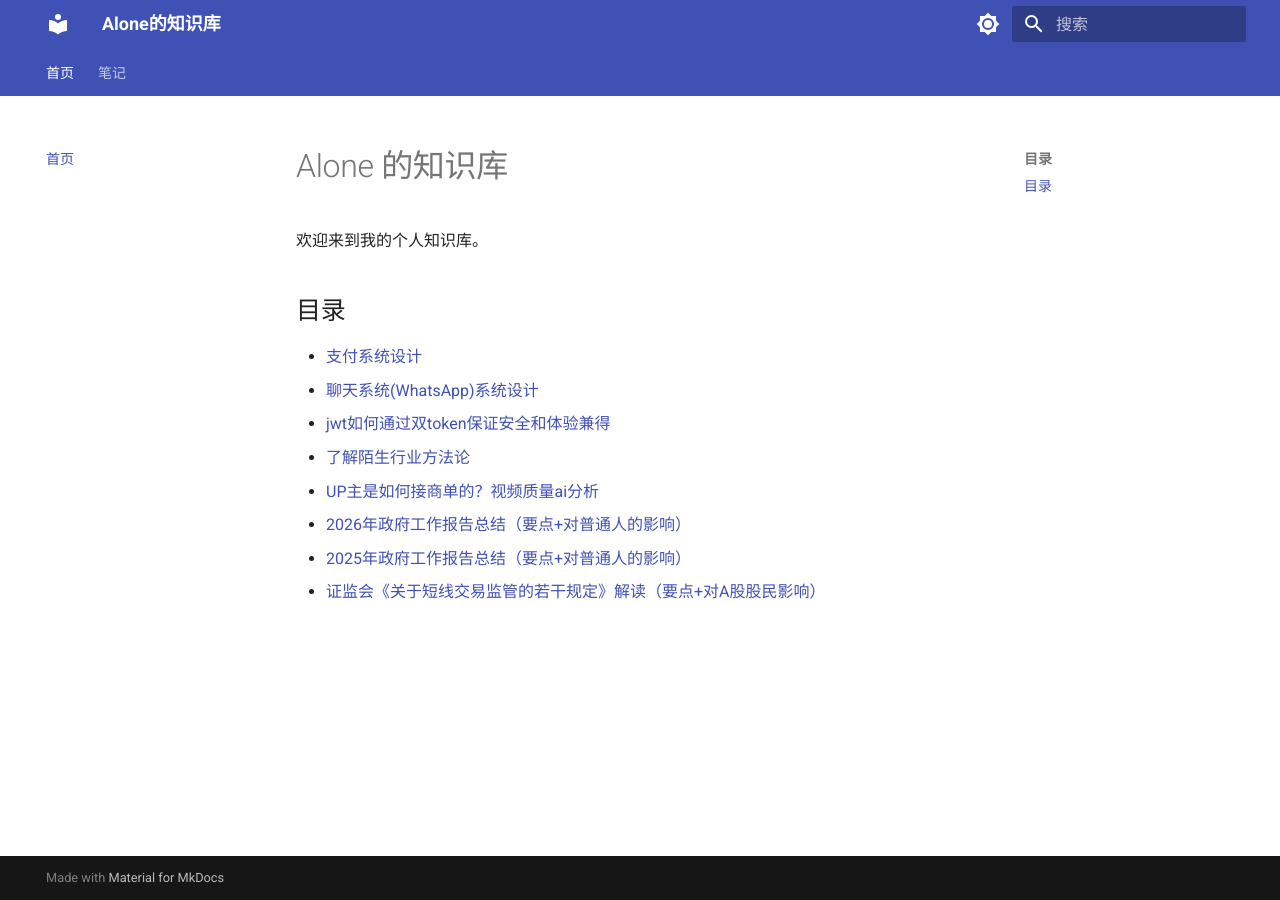
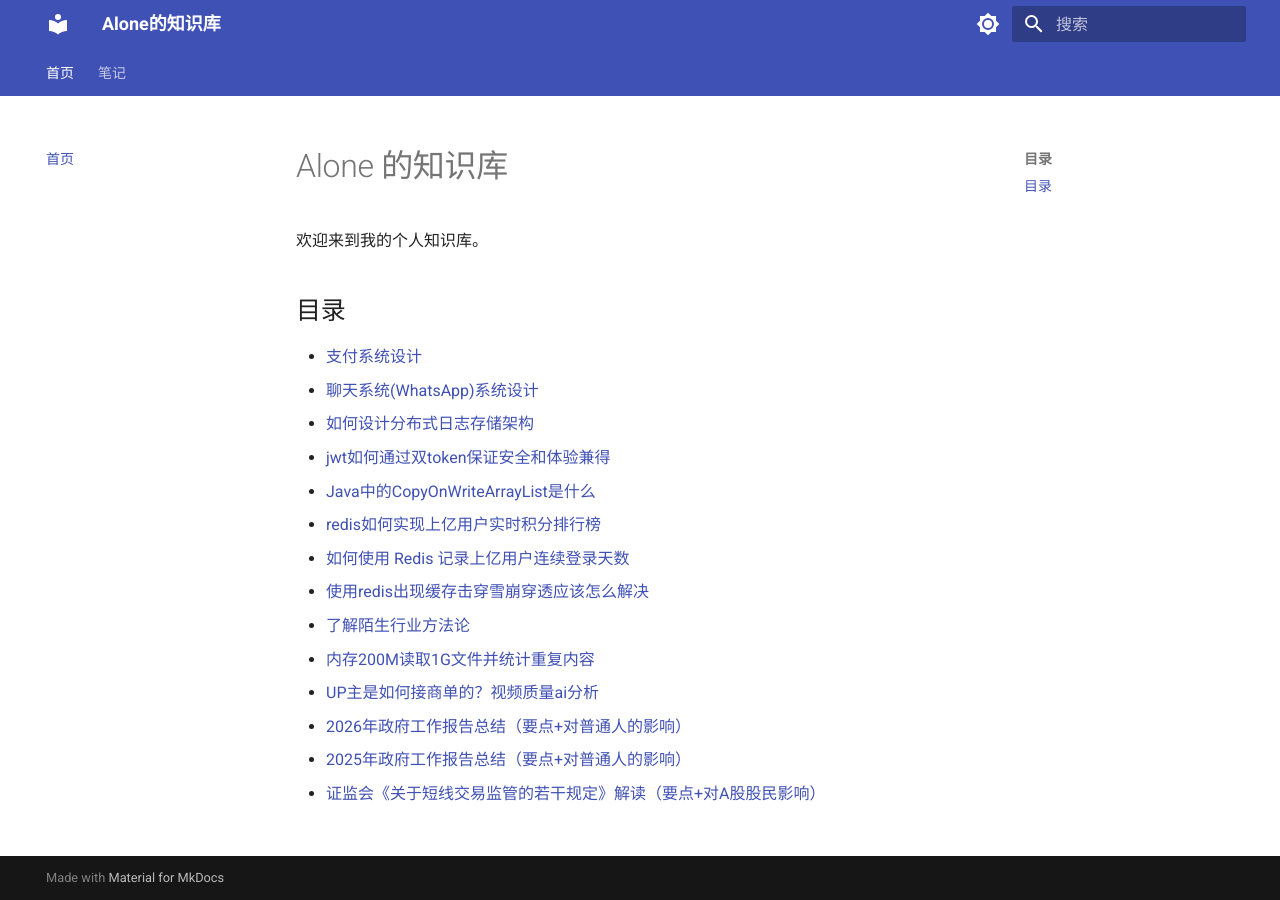
Before and after one commit to Alone0310haha/personal-knowledge-base, an MkDocs documentation site: the page built from docs/index.md, in a window 1280 px wide. Built offline with MkDocs 1.6.1 and Material for MkDocs 9.7.7, drawn with Linux system fonts in a browser that asks for light colours.

Commit message:
260318总结-2

```diff
--- a/docs/index.md
+++ b/docs/index.md
@@ -4,8 +4,14 @@
 ## 目录
 - [支付系统设计](支付系统设计.md)
 - [聊天系统(WhatsApp)系统设计](聊天系统(WhatsApp)系统设计.md)
+- [如何设计分布式日志存储架构](如何设计分布式日志存储架构.md)
 - [jwt如何通过双token保证安全和体验兼得](jwt如何通过双token保证安全和体验兼得.md)
+- [Java中的CopyOnWriteArrayList是什么](Java中的CopyOnWriteArrayList是什么.md)
+- [redis如何实现上亿用户实时积分排行榜](redis如何实现上亿用户实时积分排行榜.md)
+- [如何使用 Redis 记录上亿用户连续登录天数](如何使用%20Redis%20记录上亿用户连续登录天数.md)
+- [使用redis出现缓存击穿雪崩穿透应该怎么解决](使用redis出现缓存击穿雪崩穿透应该怎么解决.md)
 - [了解陌生行业方法论](了解陌生行业方法论.md)
+- [内存200M读取1G文件并统计重复内容](内存200M读取1G文件并统计重复内容.md)
 - [UP主是如何接商单的？视频质量ai分析](UP主是如何接商单的？视频质量ai分析.md)
 - [2026年政府工作报告总结（要点+对普通人的影响）](2026年政府工作报告总结（要点+对普通人的影响）.md)
 - [2025年政府工作报告总结（要点+对普通人的影响）](2025年政府工作报告总结（要点+对普通人的影响）.md)
```
